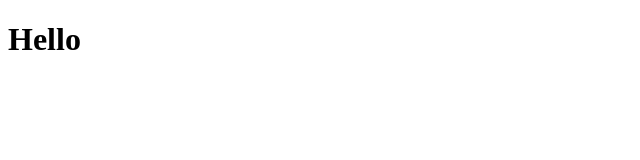
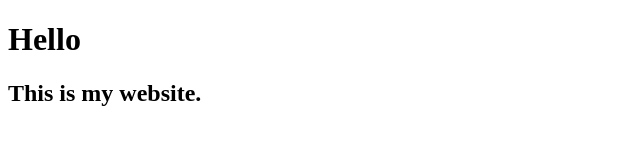
Before and after one commit to h33assas/cv, a plain HTML site: page index.html in a window 1280 px wide. Shown: the whole page, without its empty margins (0-640 px from the left). Drawn offline with Linux system fonts and the light colour scheme.

Commit message:
Update index.html

```diff
--- a/index.html
+++ b/index.html
@@ -7,5 +7,6 @@
 </head>
 <body>
     <h1>Hello</h1>
+    <h2>This is my website.</h2>
 </body>
 </html>
```
